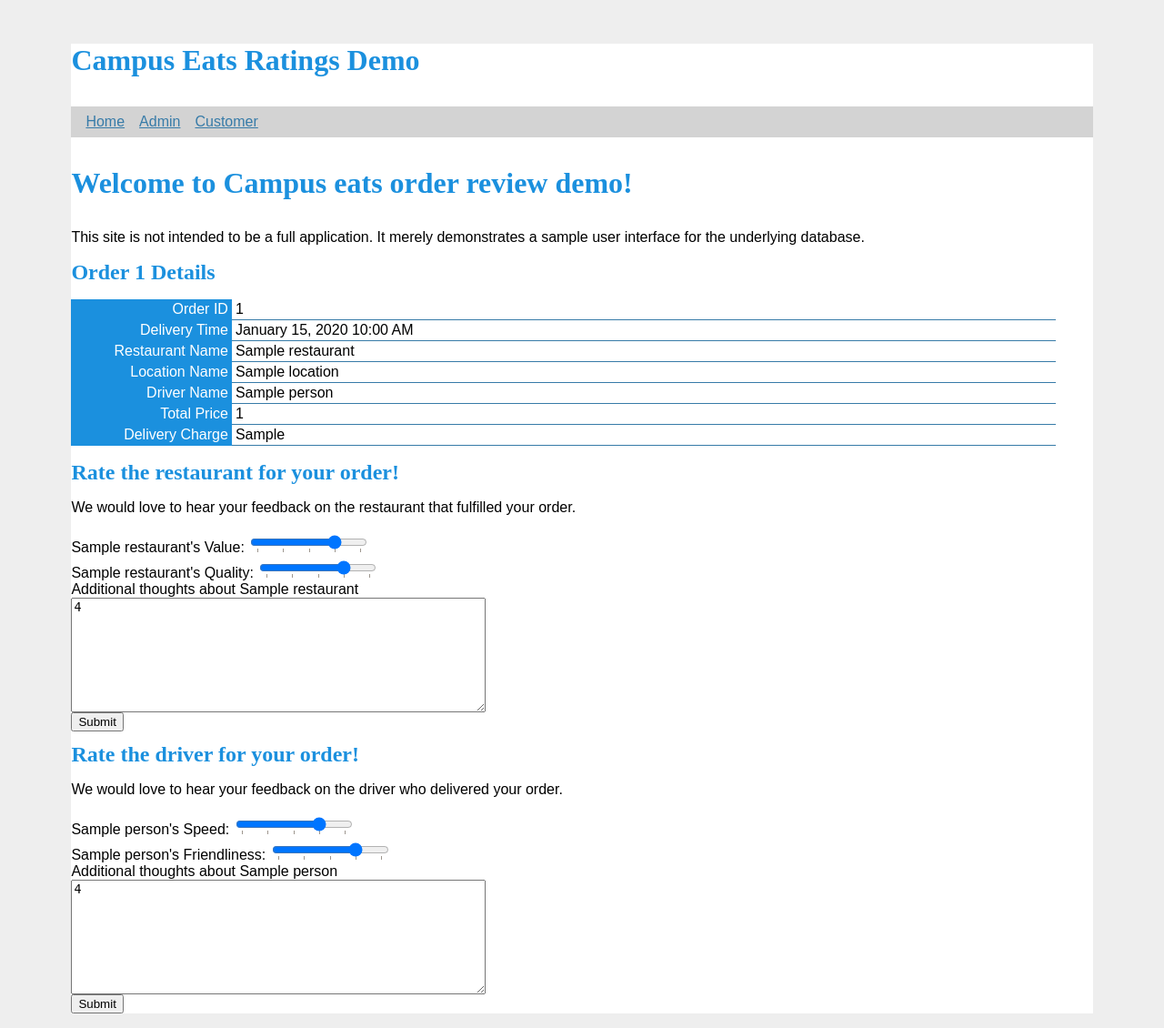
After one commit to Jordan-Cottle/DatabaseDesign, a Flask app: template Application/campus_eats/templates/order.html in a window 1280 px wide. The commit adds this page. Shown: the whole page at 91% size. Run offline with Flask 2, Linux system fonts and the light colour scheme; the template is opened without the code that fills it: most values are stand-ins (such as "Sample title", 1, 10 or a date in 2020); parts of the project's set-up code (start-up, migrations or seed data) failed here and were passed over.

Commit message:
Add order detail view with rating forms

```diff
--- a/Application/campus_eats/app.py
+++ b/Application/campus_eats/app.py
@@ -1,6 +1,6 @@
 import random
 
-from flask import Flask, g, render_template, request
+from flask import Flask, g, redirect, render_template, request, url_for
 from sqlalchemy.exc import SQLAlchemyError
 
 from database import (
@@ -79,8 +79,8 @@ def get_random_user():
 
 @app.route("/orders")
 def order_list():
-    # pick random user to "login" as
-    customer_id = get_random_user()
+    # pick random user to "login" if no query param specifies one
+    customer_id = request.args.get("customer_id") or get_random_user()
 
     orders = g.session.query(Order).filter_by(person_id=customer_id).all()
 
@@ -113,6 +113,54 @@ def order_list():
     )
 
 
+@app.route("/orders/<order_id>")
+def order_detail(order_id):
+    order = g.session.query(Order).filter_by(order_id=order_id).one()
+
+    driver_rating = None
+    restaurant_rating = None
+    for rating in order.rating_collection:
+        if rating.rating_type == "driver":
+            assert (
+                driver_rating is None
+            ), "Whoops, an order should have at most one rating for the driver"
+
+            driver_rating = (
+                g.session.query(DriverRating)
+                .filter_by(rating_id=rating.rating_id)
+                .one()
+            )
+        else:
+            assert (
+                restaurant_rating is None
+            ), "Whoops, an order should have at most one rating for the restaurant"
+
+            restaurant_rating = (
+                g.session.query(RestaurantRating)
+                .filter_by(rating_id=rating.rating_id)
+                .one()
+            )
+
+    return render_template(
+        "order.html",
+        order=order,
+        driver_rating=driver_rating,
+        restaurant_rating=restaurant_rating,
+    )
+
+
+@app.route("/orders/<order_id>/rate/driver", methods=["POST"])
+def rate_driver(order_id):
+    order = g.session.query(Order).filter_by(order_id=order_id).one()
+
+    return redirect(url_for("order_list", customer_id=order.person_id))
+
+
+@app.route("/orders/<order_id>/rate/restaurant", methods=["POST"])
+def rate_restaurant(order_id):
+    order = g.session.query(Order).filter_by(order_id=order_id).one()
+
+    return redirect(url_for("order_list", customer_id=order.person_id))
 
 
 if __name__ == "__main__":
--- a/Application/campus_eats/static/style.css
+++ b/Application/campus_eats/static/style.css
@@ -60,3 +60,38 @@ table {
     width: 100%;
     border-collapse: collapse;
 }
+
+dl {
+    display: flex;
+    flex-flow: row wrap;
+    border-width: 1px 1px;
+}
+
+dt {
+    float: left;
+    clear: left;
+    flex-basis: 15%;
+    flex-shrink: 1;
+    padding: 2px 4px;
+    background:#1b90de;
+    text-align: right;
+    color: #fff;
+}
+
+dd {
+    flex-basis: 80%;
+    flex-shrink: 1;
+    margin: 0;
+    padding: 2px 4px;
+    border-bottom: 1px solid #377ba8;
+    break-after: right;
+}
+
+label {
+    display: block;
+}
+
+textarea{
+    display: block;
+    width: 40%;
+}
--- /dev/null
+++ b/Application/campus_eats/templates/order.html
@@ -0,0 +1,106 @@
+{% extends "core.html" %}
+{% block body %}
+<h1> Welcome to Campus eats order review demo!</h1>
+
+<p>
+    This site is not intended to be a full application. It merely demonstrates a sample user interface for the
+    underlying database.
+</p>
+
+{% set restaurant_name = order.restaurant.restaurant_name %}
+{% set driver_name = order.driver.student.person.person_name %}
+
+<h2>Order {{order.order_id}} Details</h2>
+<dl>
+    <dt>Order ID</dt>
+    <dd>{{order.order_id}}</dd>
+    <dt>Delivery Time</dt>
+    <dd>{{order.delivery.delivery_time.strftime("%B %d, %Y %I:%M %p")}}</dd>
+    <dt>Restaurant Name</dt>
+    <dd>{{restaurant_name}}</dd>
+    <dt>Location Name</dt>
+    <dd>{{order.location.location_name}}</dd>
+    <dt>Driver Name</dt>
+    <dd>{{driver_name}}</dd>
+    <dt>Total Price</dt>
+    <dd>{{order.total_price}}</dd>
+    <dt>Delivery Charge</dt>
+    <dd>{{order.delivery_charge}}</dd>
+</dl>
+
+<h2>Rate the restaurant for your order!</h2>
+<p>
+    We would love to hear your feedback on the restaurant that fulfilled your order.
+</p>
+<form id="restaurant_rating" action="{{url_for('rate_restaurant', order_id=order.order_id)}}" method="POST">
+    {% if restaurant_rating %}
+    {% set default_value = restaurant_rating.restaurant_value_rating or 3 %}
+    {% set default_quality = restaurant_rating.restaurant_quality_rating or 3 %}
+    {% set default_comment = restaurant_rating.rating_comment or '' %}
+    {% else %}
+    {% set default_value = 3 %}
+    {% set default_quality = 3 %}
+    {% set default_comment = '' %}
+    {% endif %}
+
+    <label>
+        {{restaurant_name}}'s Value:
+        <input class="rating" type="range" min="1" max="5" value="{{default_value}}" name="value"
+            list="rating_options" />
+    </label>
+    <label>
+        {{restaurant_name}}'s Quality:
+        <input class="rating" type="range" min="1" max="5" value="{{default_quality}}" name="quality"
+            list="rating_options" />
+    </label>
+
+    <label class="textarea">
+        Additional thoughts about {{restaurant_name}}
+        <textarea name="comment" rows="8" cols="30"
+            placeholder="Enter any additional comments here">{{default_comment}}</textarea>
+    </label>
+    <input type="submit">
+</form>
+
+<h2>Rate the driver for your order!</h2>
+<p>
+    We would love to hear your feedback on the driver who delivered your order.
+</p>
+<form id="driver_rating" action="{{url_for('rate_driver', order_id=order.order_id)}}" method="POST">
+    {% if driver_rating %}
+    {% set default_speed = driver_rating.driver_speed_rating %}
+    {% set default_friendliness = driver_rating.driver_friendliness_rating %}
+    {% set default_comment = driver_rating.rating_comment or '' %}
+    {% else %}
+    {% set default_speed = 3 %}
+    {% set default_friendliness = 3 %}
+    {% set default_comment = '' %}
+    {% endif %}
+    <label>
+        {{driver_name}}'s Speed:
+        <input class="rating" type="range" min="1" max="5" value="{{default_speed}}" name="speed"
+            list="rating_options" />
+    </label>
+    <label>
+        {{driver_name}}'s Friendliness:
+        <input class="rating" type="range" min="1" max="5" value="{{default_friendliness}}" name="friendliness"
+            list="rating_options" />
+    </label>
+
+    <label class="textarea">
+        Additional thoughts about {{driver_name}}
+        <textarea name="comment" rows="8" cols="30"
+            placeholder="Enter any additional comments here">{{default_comment}}</textarea>
+    </label>
+    <input type="submit">
+</form>
+
+<datalist id="rating_options">
+    <option>1</option>
+    <option>2</option>
+    <option>3</option>
+    <option>4</option>
+    <option>5</option>
+</datalist>
+
+{% endblock body %}
```
Also changed, not shown: Application/campus_eats/templates/orders.html (+8 -5 lines).
